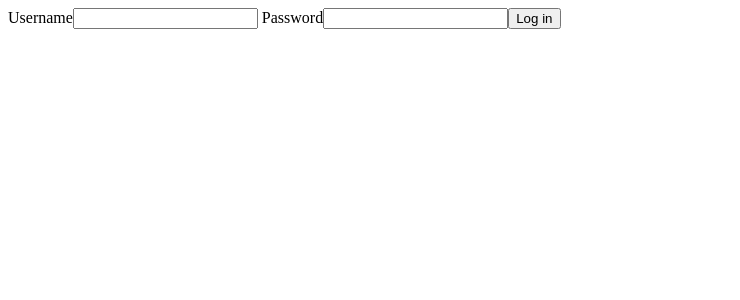
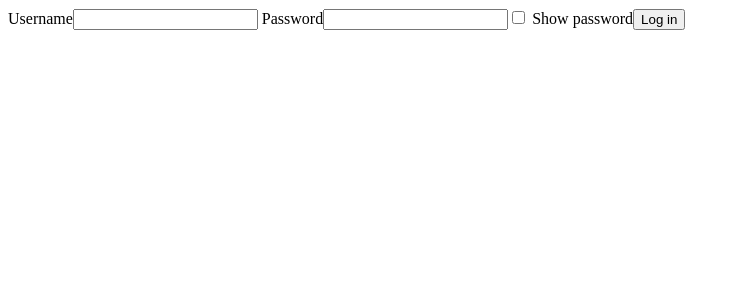
Before and after one commit to drsheko/blog-API, a React (Create React App) app in the folder client/: page /login in a window 1280 px wide. Shown: the top 300 px of the page, without its empty margins (0-740 px from the left). Built offline with nearby package versions, Linux system fonts and the light colour scheme.

Commit message:
add show password

```diff
--- a/client/package.json
+++ b/client/package.json
@@ -2,7 +2,6 @@
   "name": "client",
   "version": "0.1.0",
   "private": true,
-
   "dependencies": {
     "@testing-library/jest-dom": "^5.16.4",
     "@testing-library/react": "^13.3.0",
@@ -11,6 +10,7 @@
     "react-dom": "^18.2.0",
     "react-router-dom": "^6.3.0",
     "react-scripts": "5.0.1",
+    "react-toastify": "^9.0.7",
     "web-vitals": "^2.1.4"
   },
   "scripts": {
--- a/client/src/components/login.js
+++ b/client/src/components/login.js
@@ -42,6 +42,15 @@ const Login =( {getUser})=>{
             [e.target.name]:e.target.value})
     }
 
+    const togglePassword = () =>{
+        var input = document.getElementById('password')
+        if (input.type === "password") {
+            input.type = "text";
+          } else {
+            input.type = "password";
+          }
+    }
+
     return(
         <div>
             {typeof error != 'undefined'
@@ -52,7 +61,8 @@ const Login =( {getUser})=>{
                 <label>Username</label>
                 <input type="text" name='username' value={form.username} onChange={handleChange} />
                 <label> Password</label>
-                <input  type={"password"} name='password' value={form.password} onChange={handleChange} />
+                <input  type={"password"} name='password' value={form.password} onChange={handleChange} id='password' autocomplete="on" />
+                <input type='checkbox' onClick={togglePassword}/> <span> Show password</span>
                 <button type="submit" value="submit">Log in</button>
             </form>
         </div>
```
Also changed, not shown: 1 other file (tests, documents, lock files or other folders).
